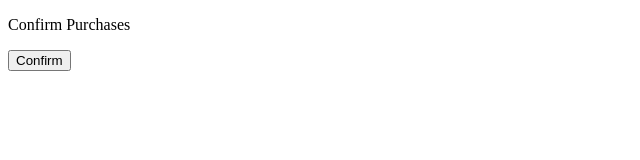
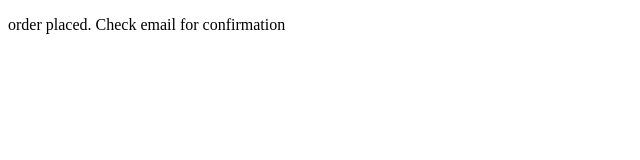
Before and after one commit to faisalmaqbool94/JavaScript-Space, a plain HTML site: page index.html in a window 1280 px wide. Both pictures are taken after a click on the button "Confirm". Shown: the whole page, without its empty margins (0-640 px from the left). Drawn offline with Linux system fonts and the light colour scheme.

Commit message:
Display manipulation

```diff
--- a/index.html
+++ b/index.html
@@ -9,8 +9,8 @@
 <body>
 
 
-    <p>Confirm Purchases</p>
-    <button>Confirm</button>
+    <p id="confirm">Confirm Purchases</p>
+    <button id="button">Confirm</button>
 
 
     <script src="js/start.js"></script>
--- a/js/start.js
+++ b/js/start.js
@@ -1 +1,7 @@
-alert("Helloww World");
+document.getElementById("button").onclick = function() {
+
+    document.getElementById("confirm").innerHTML = "order placed. Check email for confirmation";
+
+    document.getElementById("button").style.display = "none";
+
+}
```
